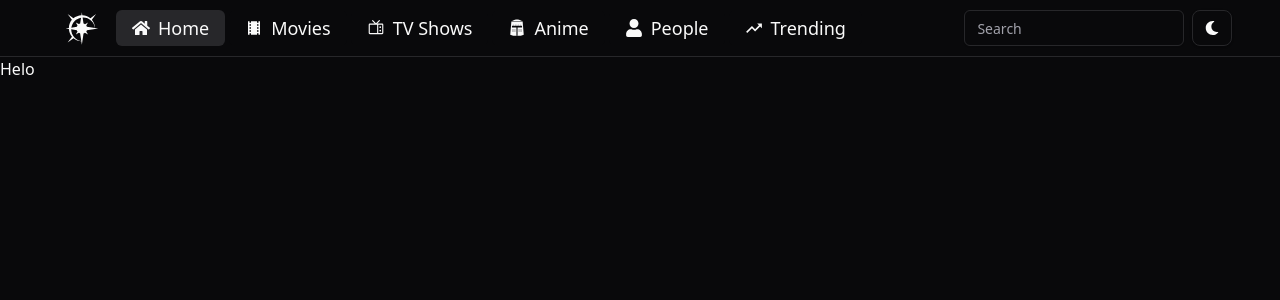
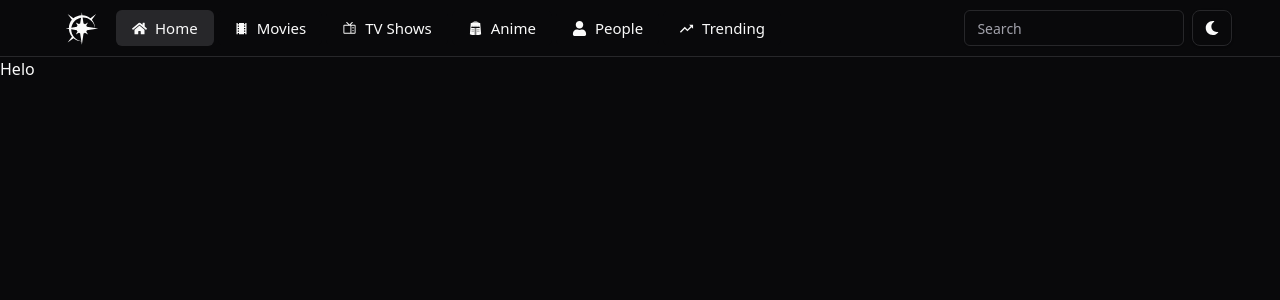
Before and after one commit to NerdyNarayan/lunar-movies, a Next.js app: page / in a window 1280 px wide. Shown: the top 300 px of the page. Built offline with nearby package versions, Linux system fonts and the light colour scheme.

Commit message:
refactor: deploying in vercel

```diff
--- a/package.json
+++ b/package.json
@@ -68,7 +68,7 @@
   "lint-staged": {
     "**/*.{js,jsx,ts,tsx}": [
       "eslint --max-warnings=0",
-      "prettier -w --cache"
+      "prettier -w "
     ],
     "**/*.{json,css,scss,md,webmanifest}": [
       "prettier -w"
--- a/src/app/layout.tsx
+++ b/src/app/layout.tsx
@@ -1,14 +1,16 @@
-import "@/styles/globals.css";
-import { ThemeProvider } from "@/components/theme-provider";
-import { GeistSans } from "geist/font/sans";
-import { type Metadata } from "next";
-import SiteHeader from "@/components/header/site-header";
+import "@/styles/globals.css"
+
+import { type Metadata } from "next"
+import { GeistSans } from "geist/font/sans"
+
+import { siteConfig } from "@/config/site"
+import SiteHeader from "@/components/header/site-header"
+import { ThemeProvider } from "@/components/theme-provider"
 
 export const metadata: Metadata = {
-  title: "Create T3 App",
-  description: "Generated by create-t3-app",
-  icons: [{ rel: "icon", url: "/favicon.ico" }],
-};
+  title: siteConfig.name,
+  description: siteConfig.description,
+}
 
 export default function RootLayout({
   children,
@@ -27,5 +29,5 @@ export default function RootLayout({
         </ThemeProvider>
       </body>
     </html>
-  );
+  )
 }
--- a/src/components/header/site-nav.tsx
+++ b/src/components/header/site-nav.tsx
@@ -1,18 +1,21 @@
-"use client";
+"use client"
 
-import { useActiveNav } from "@/hooks/useActiveNav";
-import { type NavItem, navItems } from "../../config/site";
-import { GiEclipseFlare } from "react-icons/gi";
+import Link from "next/link"
+import { GiEclipseFlare } from "react-icons/gi"
+
+import { cn } from "@/lib/utils"
+import { useActiveNav } from "@/hooks/useActiveNav"
 import {
   NavigationMenu,
   NavigationMenuItem,
   NavigationMenuLink,
   NavigationMenuList,
   navigationMenuTriggerStyle,
-} from "@/components/ui/navigation-menu";
-import Link from "next/link";
-import { cn } from "@/lib/utils";
-import ThemeToggle from "../theme-toggle";
+} from "@/components/ui/navigation-menu"
+
+import { navItems, type NavItem } from "../../config/site"
+import ThemeToggle from "../theme-toggle"
+
 const SiteNav = () => {
   return (
     <div className="container flex max-w-6xl items-center">
@@ -32,12 +35,12 @@ const SiteNav = () => {
         </NavigationMenuList>
       </NavigationMenu>
     </div>
-  );
-};
+  )
+}
 
 const SiteNavItem = ({ title, href, icon }: NavItem) => {
-  const isActive = useActiveNav(href);
-  const Icon = icon;
+  const isActive = useActiveNav(href)
+  const Icon = icon
   return (
     <NavigationMenuItem>
       <Link href={href} legacyBehavior passHref>
@@ -45,7 +48,7 @@ const SiteNavItem = ({ title, href, icon }: NavItem) => {
           className={cn(
             navigationMenuTriggerStyle(),
             isActive && "bg-accent",
-            "gap-2 text-lg",
+            "gap-2 text-[15px]"
           )}
         >
           <Icon />
@@ -53,7 +56,7 @@ const SiteNavItem = ({ title, href, icon }: NavItem) => {
         </NavigationMenuLink>
       </Link>
     </NavigationMenuItem>
-  );
-};
+  )
+}
 
-export default SiteNav;
+export default SiteNav
```
